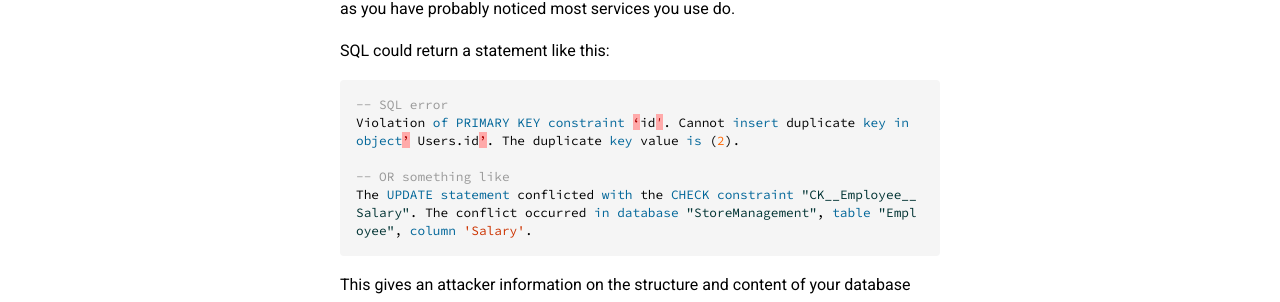
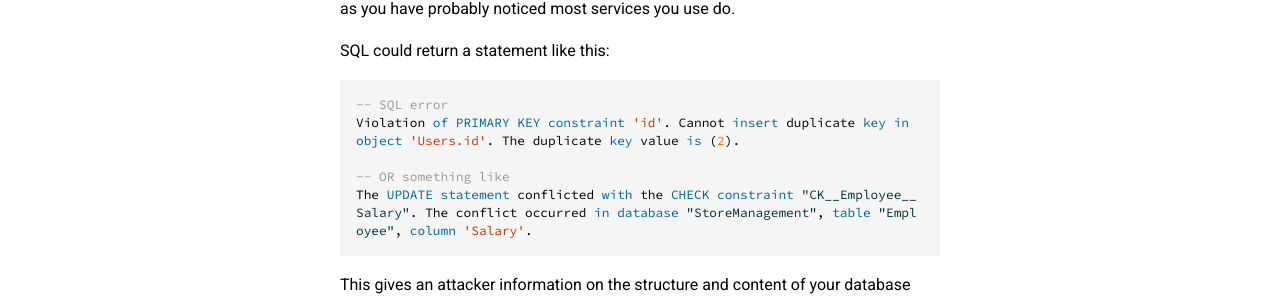
Before and after one commit to Joao-Maria-Janeiro/Joao-Maria-Janeiro.github.io, a Jekyll site: the page built from _posts/2021-01-07-a-few-notes-on-security-for-starting-out.md, in a window 1280 px wide and 900 px high, scrolled down 2973 px. Shown: the part 146-448 px from the top of the window. Built offline with Jekyll 4.4.1, drawn with Linux system fonts in a browser that asks for light colours; nearby versions of some CDN libraries.

````diff
--- a/_posts/2021-01-07-a-few-notes-on-security-for-starting-out.md
+++ b/_posts/2021-01-07-a-few-notes-on-security-for-starting-out.md
@@ -78,7 +78,7 @@ SQL could return a statement like this:
 
 ```sql
 -- SQL error
-Violation of PRIMARY KEY constraint ‘id′. Cannot insert duplicate key in object’ Users.id’. The duplicate key value is (2).
+Violation of PRIMARY KEY constraint 'id'. Cannot insert duplicate key in object 'Users.id'. The duplicate key value is (2).
 
 -- OR something like
 The UPDATE statement conflicted with the CHECK constraint "CK__Employee__Salary". The conflict occurred in database "StoreManagement", table "Employee", column 'Salary'.
````
